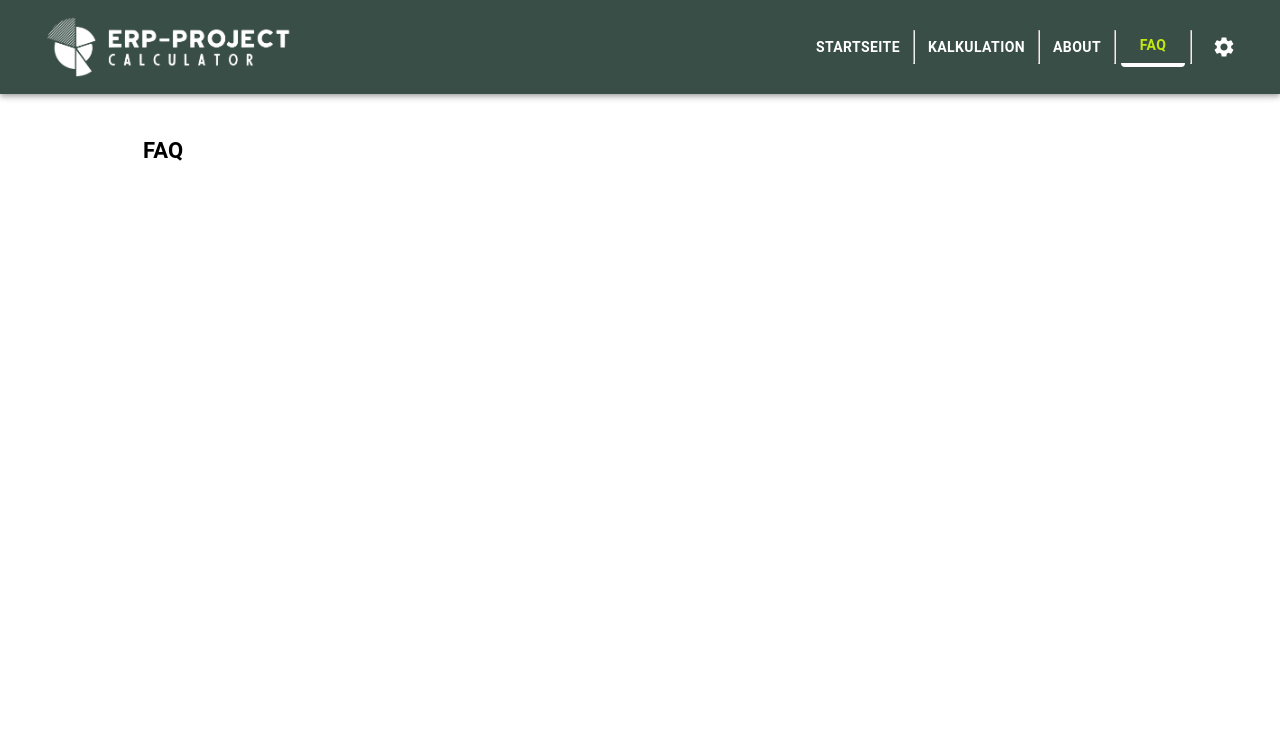
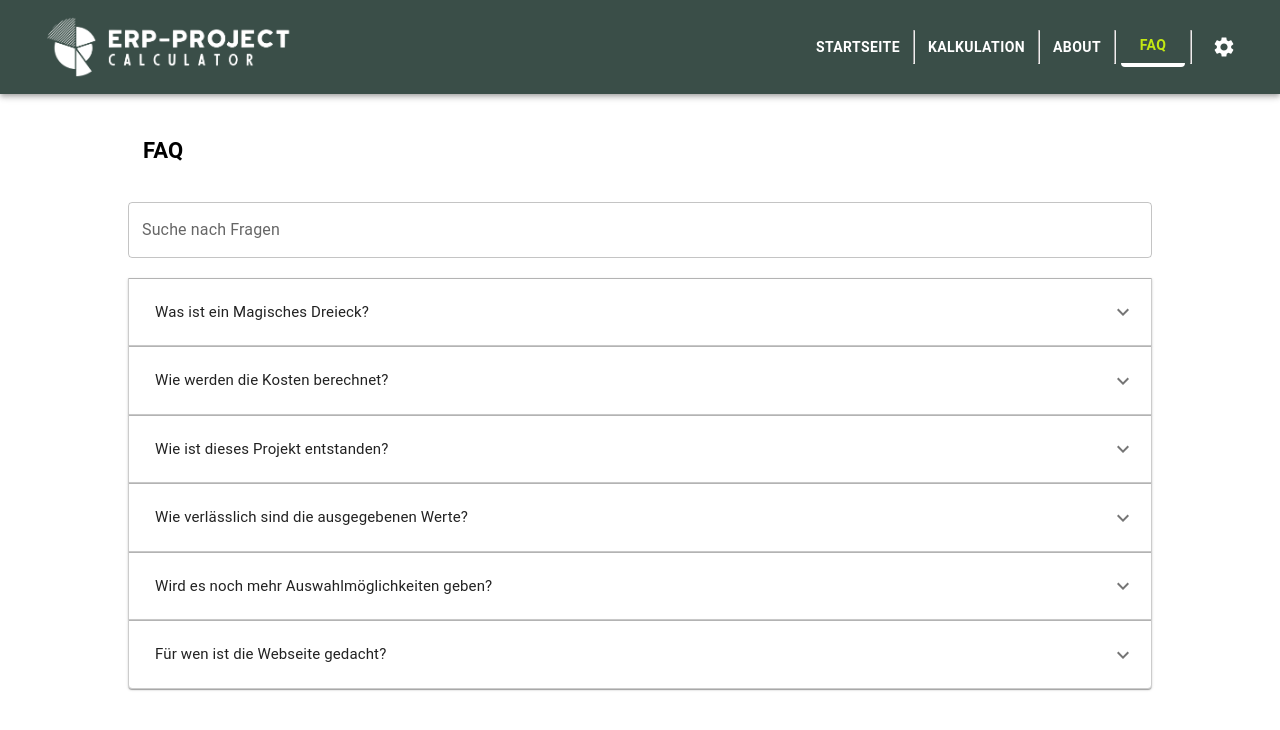
Before and after one commit to Baumarkttapete/erp, a React (Create React App) app: page /faq in a window 1280 px wide. Shown: the top 730 px of the page. Built offline with nearby package versions, Linux system fonts and the light colour scheme.

Commit message:
added faq

```diff
--- a/src/pages/Faq.tsx
+++ b/src/pages/Faq.tsx
@@ -1,14 +1,46 @@
-import React from "react";
+import { Box, TextField } from "@mui/material";
 import CustomTitle from "../ui/CustomTitle";
+import { useState } from "react";
 import { useIntl } from "react-intl";
-import { Box } from "@mui/material";
+import FaqItem from "../ui/Faq/FaqItem";
 
 const Faq: React.FC<{}> = () => {
   const intl = useIntl();
+  const [searchTerm, setSearchTerm] = useState("");
+
+  const faqData = [
+    { question: "Was ist ein Magisches Dreieck?", answer: "Antwort 1" },
+    { question: "Wie werden die Kosten berechnet?", answer: "Antwort 2" },
+    { question: "Wie ist dieses Projekt entstanden?", answer: "Antwort 2" },
+    {
+      question: "Wie verlässlich sind die ausgegebenen Werte?",
+      answer: "Antwort 2",
+    },
+    {
+      question: "Wird es noch mehr Auswahlmöglichkeiten geben?",
+      answer: "Antwort 2",
+    },
+    { question: "Für wen ist die Webseite gedacht?", answer: "Antwort 2" },
+  ];
+
+  const filteredFaq = faqData.filter((item) =>
+    item.question.toLowerCase().includes(searchTerm.toLowerCase())
+  );
 
   return (
     <Box sx={{ margin: "40px auto", width: "80%" }}>
       <CustomTitle>{intl.formatMessage({ id: "faq" })}</CustomTitle>
+      <TextField
+        label="Suche nach Fragen"
+        variant="outlined"
+        fullWidth
+        value={searchTerm}
+        onChange={(e) => setSearchTerm(e.target.value)}
+        sx={{ margin: "20px 0" }}
+      />
+      {filteredFaq.map((item, index) => (
+        <FaqItem key={index} question={item.question} answer={item.answer} />
+      ))}
     </Box>
   );
 };
--- /dev/null
+++ b/src/ui/Faq/FaqItem.tsx
@@ -0,0 +1,40 @@
+import React, { useState } from "react";
+import { Accordion, AccordionSummary, AccordionDetails } from "@mui/material";
+import ExpandMoreIcon from "@mui/icons-material/ExpandMore";
+import CostumText from "../CostumText";
+import { useTheme } from "../../theme/ThemeProvider";
+
+const FaqItem: React.FC<{ question: string; answer: string }> = ({
+  question,
+  answer,
+}) => {
+  const [expanded, setExpanded] = useState(false);
+  const { theme } = useTheme();
+
+  const handleChange = () => {
+    setExpanded(!expanded);
+  };
+
+  return (
+    <Accordion
+      expanded={expanded}
+      onChange={handleChange}
+      sx={{
+        border: expanded ? `2px solid ${theme.secondary}` : "1px solid #ccc",
+        borderRadius: expanded ? "8px" : "0",
+      }}
+    >
+      <AccordionSummary
+        expandIcon={<ExpandMoreIcon />}
+        aria-controls="panel1a-content"
+        id="panel1a-header"
+      >
+        <CostumText>{question}</CostumText>
+      </AccordionSummary>
+      <AccordionDetails>
+        <CostumText>{answer}</CostumText>
+      </AccordionDetails>
+    </Accordion>
+  );
+};
+export default FaqItem;
```
